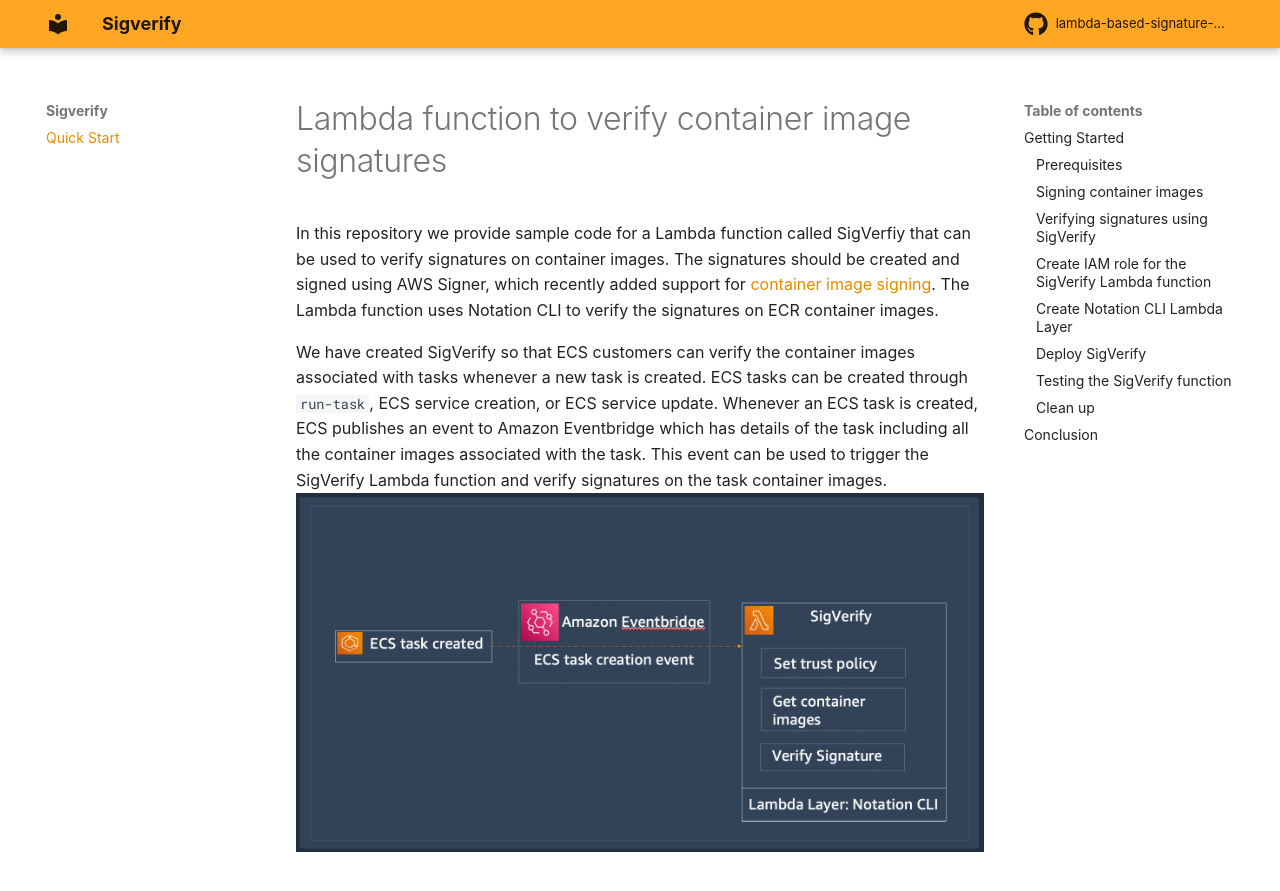
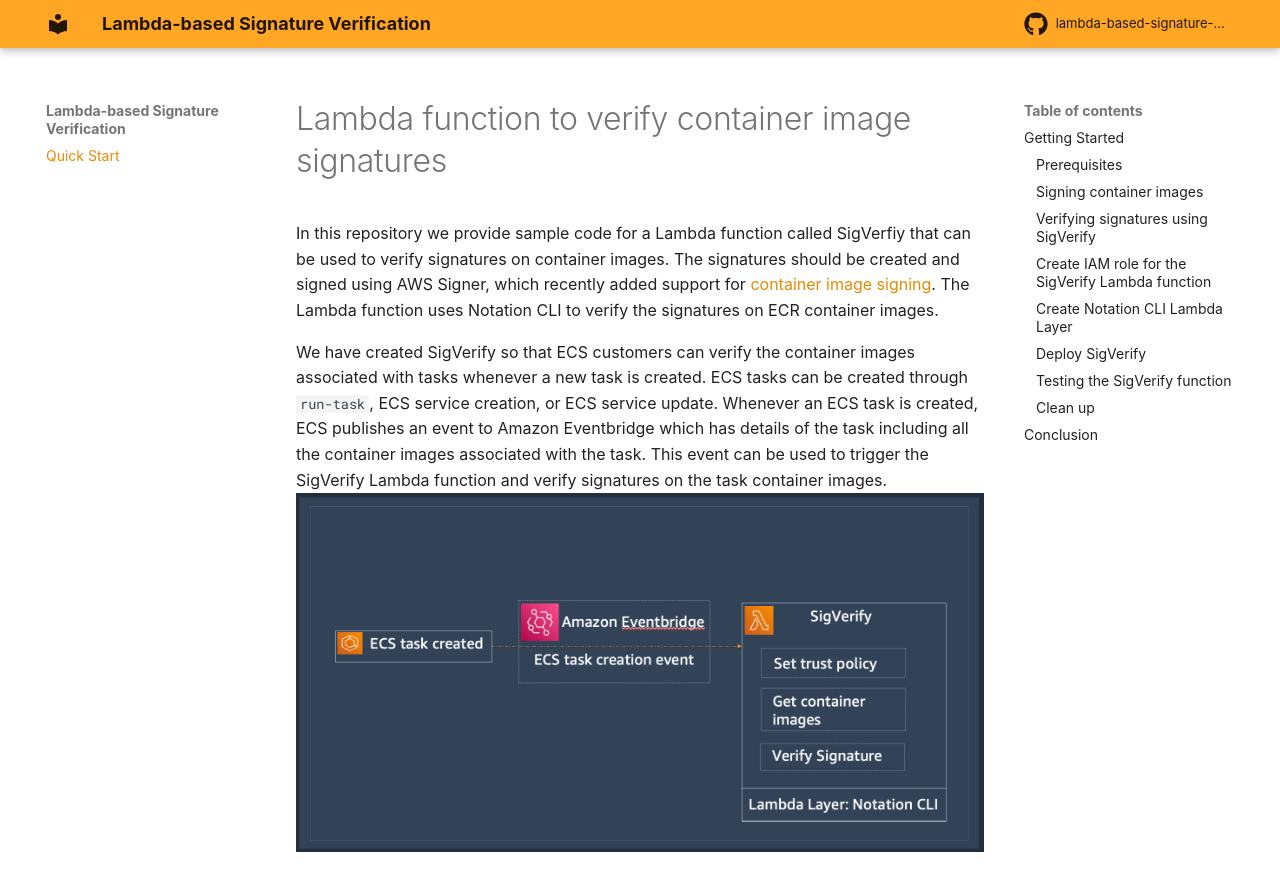
Before and after one commit to aws-samples/lambda-based-signature-verification, an MkDocs documentation site: the page built from docs/index.md, in a window 1280 px wide and 900 px high. Shown: the top 891 px of the window. Built offline with MkDocs 1.6.1 and Material for MkDocs 9.7.7, drawn with Linux system fonts in a browser that asks for light colours; some web fonts are replaced; comment, search, counter and statistics services are not loaded.

Commit message:
mkdocs edits

```diff
--- a/mkdocs.yml
+++ b/mkdocs.yml
@@ -1,4 +1,4 @@
-site_name: Sigverify
+site_name: Lambda-based Signature Verification
 docs_dir: 'docs/'
 copyright: 'Copyright &copy; Amazon 2023'
 site_author: 'AWS'
```
